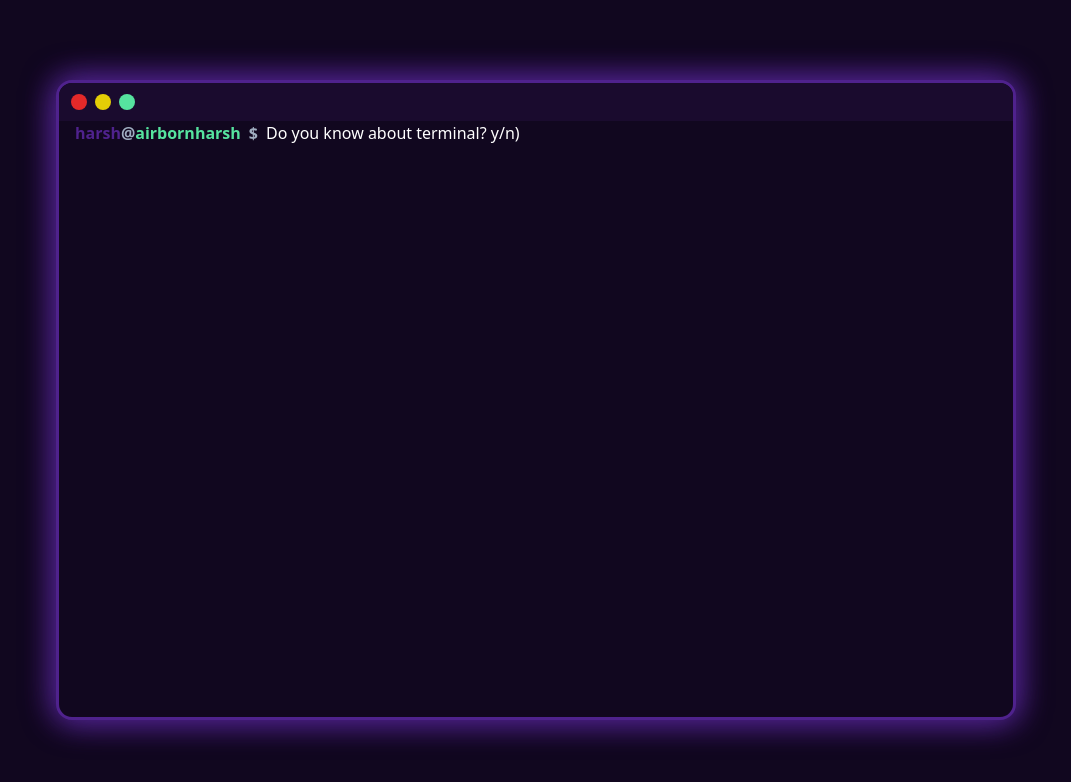
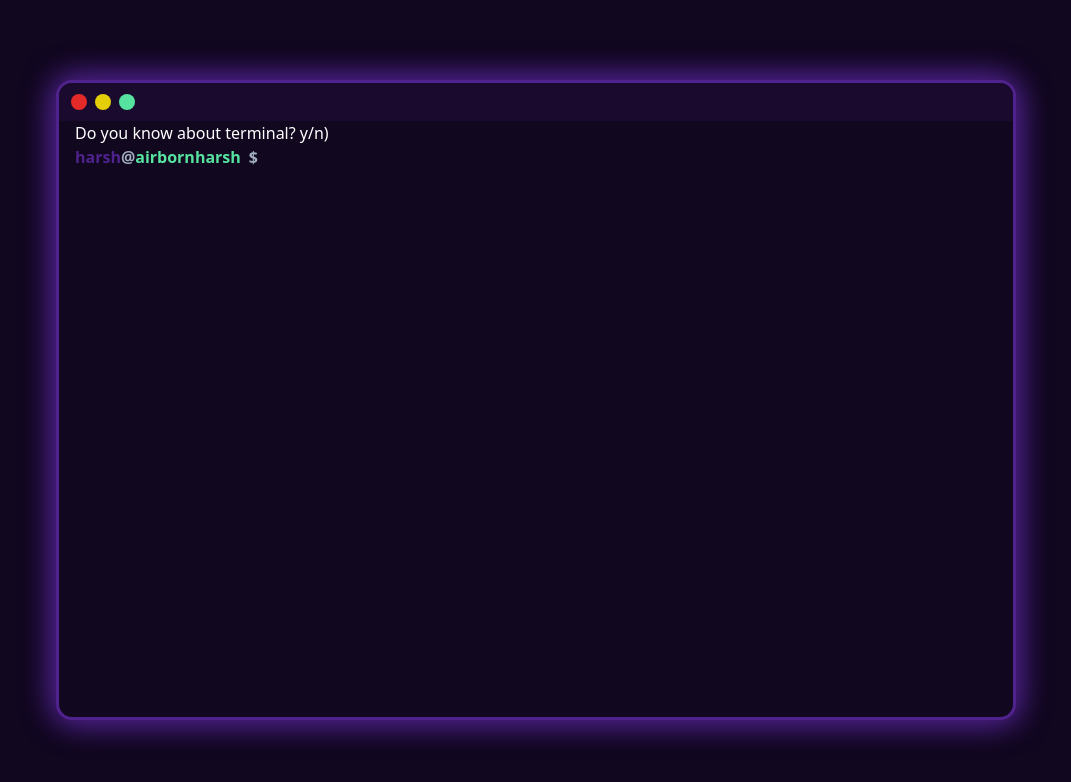
Before and after one commit to Airbornharsh/portfolio2023, a React (Vite) app: page / in a window 1280 px wide. Shown: the top 782 px of the page, without its empty margins (104-1175 px from the left). Built offline with nearby package versions, Linux system fonts and the light colour scheme.

Commit message:
Moved the Terminal Checker to Above

```diff
--- a/src/components/body/CmdInput.tsx
+++ b/src/components/body/CmdInput.tsx
@@ -109,16 +109,6 @@ const CmdInput = ({ inputRef, isNew, setIsNew }: CmdInputProps) => {
         })}
       {isNew && (
         <p
-          className="font-medium text-white"
-          style={{
-            marginRight: cmdList.length === 0 ? "0" : "0.5rem",
-          }}
-        >
-          Do you know about terminal? y/n&#41;
-        </p>
-      )}
-      {isNew && (
-        <p
           className="font-medium"
           style={{
             color:
--- a/src/components/terminal/Body.tsx
+++ b/src/components/terminal/Body.tsx
@@ -14,6 +14,13 @@ const Body = ({ inputRef, isNew, setIsNew }: BodyProps) => {
       {isNew || <p className="font-medium text-sm">Type "help" for help</p>}
       <ul className="flex flex-col items-start">
         <CmdOutput />
+        {isNew && (
+          <p
+            className="font-medium text-white"
+          >
+            Do you know about terminal? y/n&#41;
+          </p>
+        )}
         <CmdInput inputRef={inputRef} isNew={isNew} setIsNew={setIsNew} />
         {isNew || <CmdSuggestion />}
       </ul>
```
